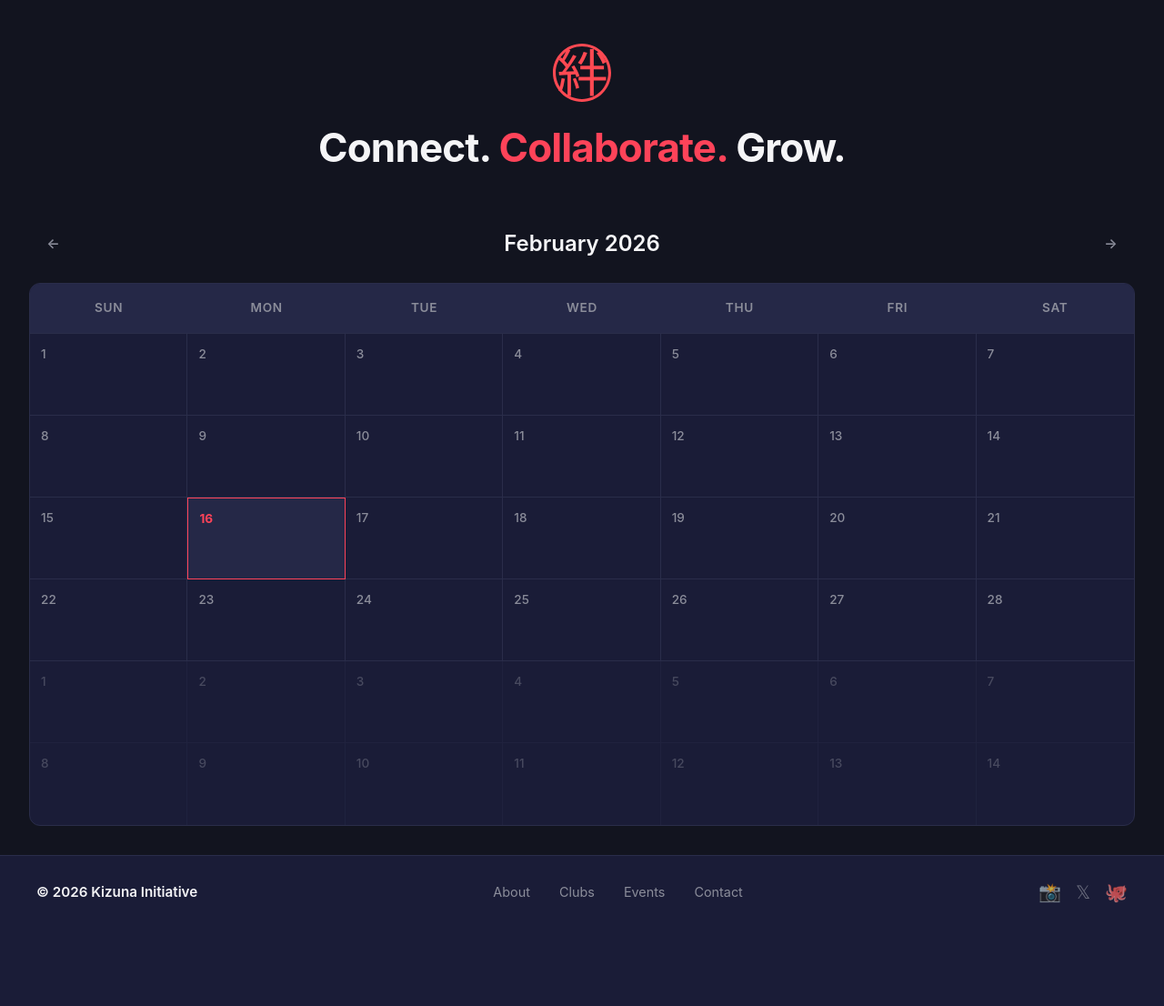
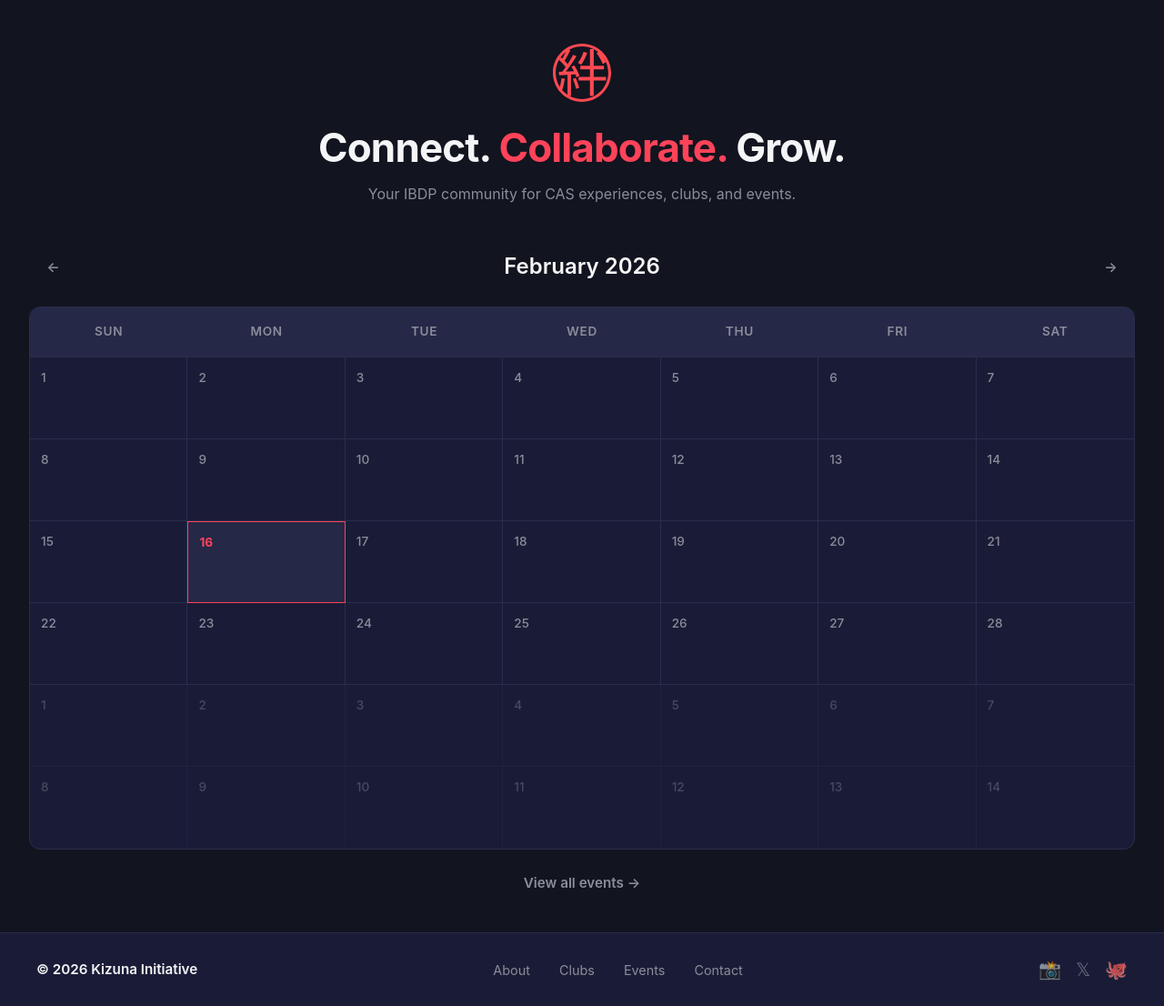
Before and after one commit to nitrimandylis/kizuna, a Flask app: page / in a window 1280 px wide. Shown: the part 77-1183 px from the top of the page at 91% size. Before the commit the page ends 1070 px from the top, so only its background shows below. Run offline with Flask 3, Linux system fonts and the light colour scheme; data comes from the database, SQL or seed files in the repository; data that the repository does not hold is empty; some libraries are stand-ins or nearby versions.

Commit message:
feat: add hero tagline, animation, and calendar link
- Add tagline below hero text
- Add fade-in animation to hero heading
- Add 'View all events' link below calendar

```diff
--- a/static/css/style.css
+++ b/static/css/style.css
@@ -323,6 +323,24 @@ main {
     line-height: 1.2;
     letter-spacing: -0.02em;
     margin-bottom: 0.75rem;
+    animation: fadeInUp 0.6s ease;
+}
+
+.hero-tagline {
+    color: var(--text-muted);
+    margin-top: 0.5rem;
+    font-size: 1rem;
+}
+
+@keyframes fadeInUp {
+    from {
+        opacity: 0;
+        transform: translateY(20px);
+    }
+    to {
+        opacity: 1;
+        transform: translateY(0);
+    }
 }
 
 .hero-section h1 span {
--- a/templates/home.html
+++ b/templates/home.html
@@ -8,6 +8,7 @@
         <div class="hero-content">
             <img src="{{ url_for('static', filename='images/kizuna-logo-small.svg') }}" alt="Kizuna" class="hero-logo">
             <h1>Connect. <span>Collaborate.</span> Grow.</h1>
+            <p class="hero-tagline">Your IBDP community for CAS experiences, clubs, and events.</p>
         </div>
     </section>
 
@@ -29,6 +30,9 @@
             </div>
             <div class="calendar-days" id="calendarDays"></div>
         </div>
+        <div style="text-align: center; margin-top: 1rem;">
+            <a href="{{ url_for('events.index') }}" class="btn btn-ghost">View all events →</a>
+        </div>
     </section>
 </div>
 {% endblock %}
```
